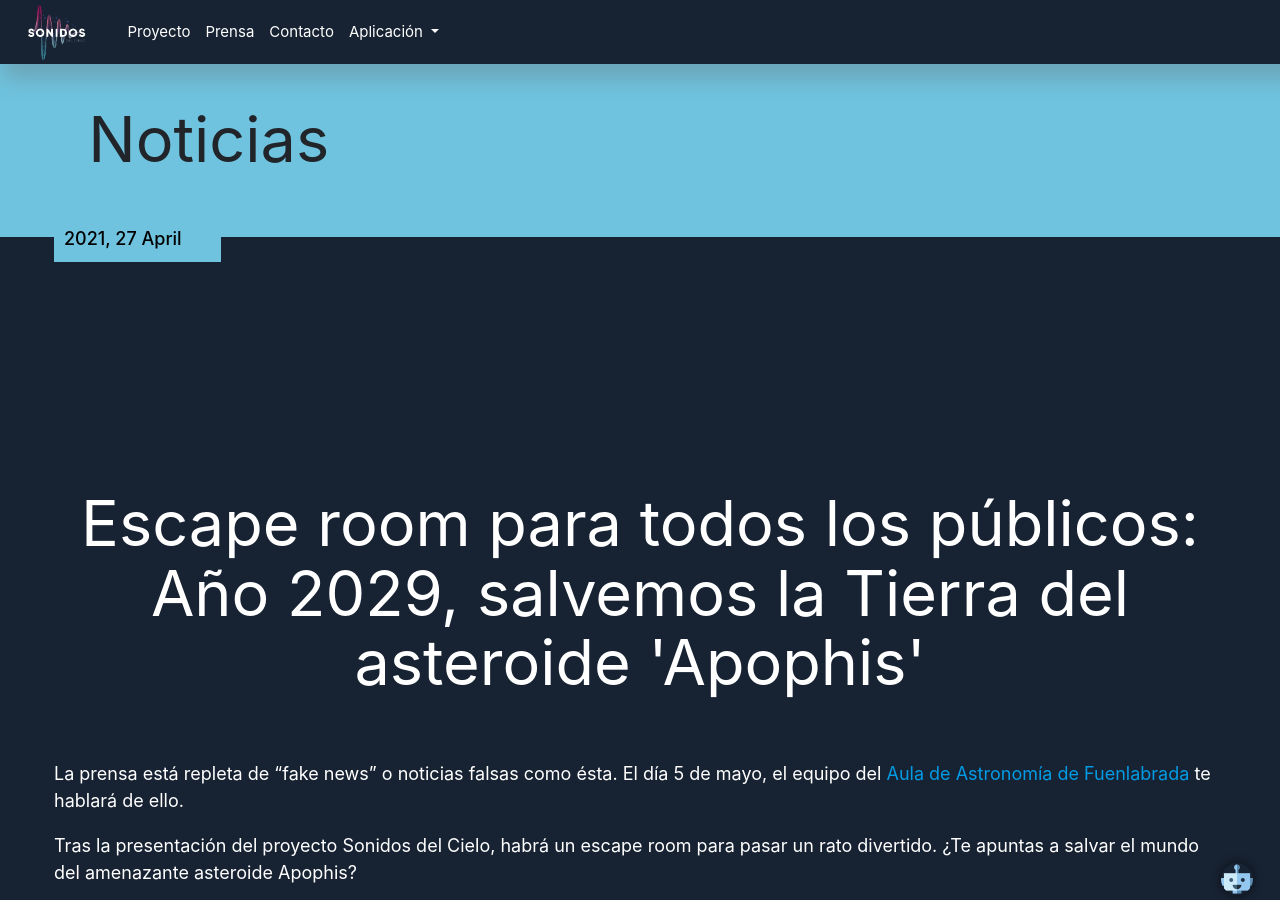
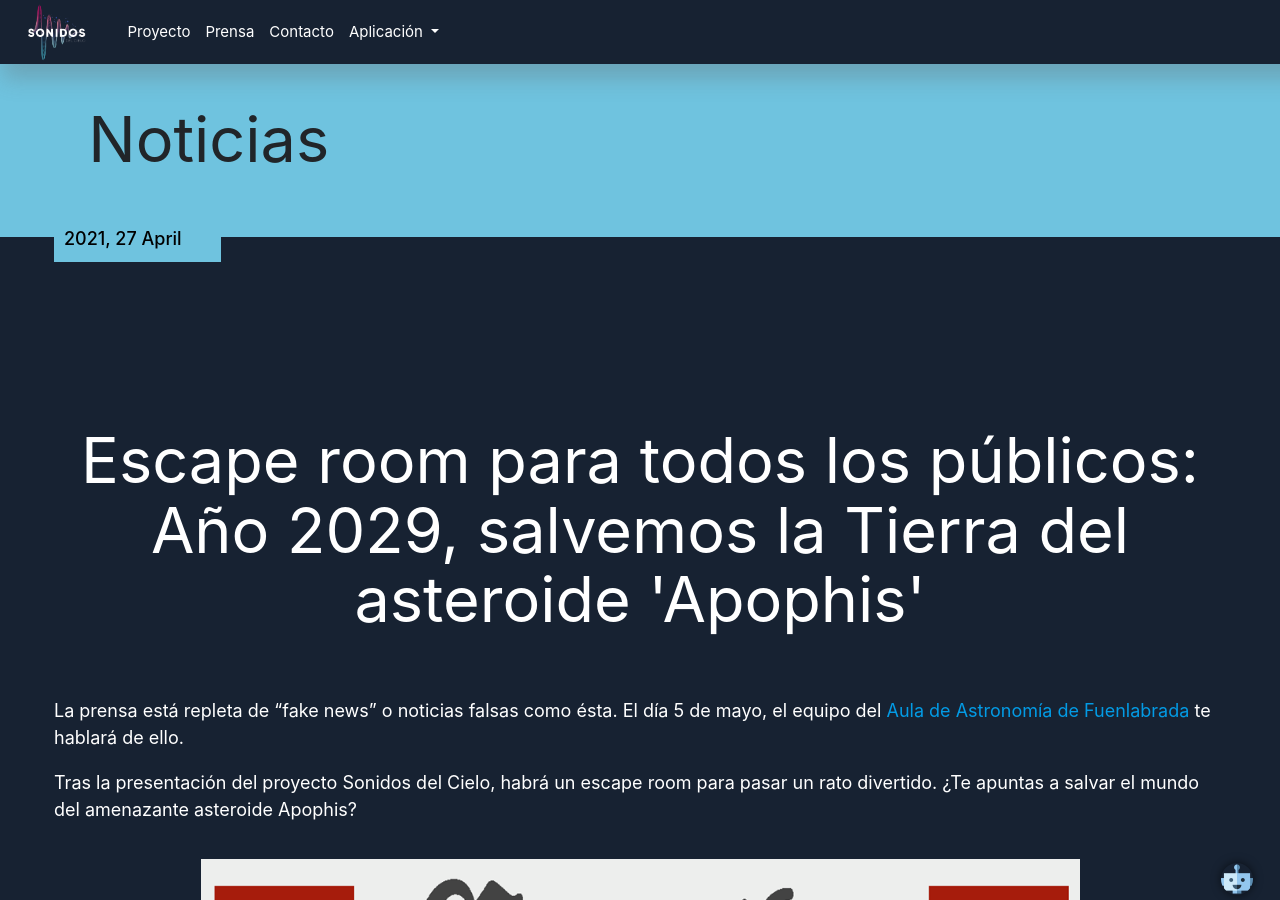
Before and after one commit to cslab-upm/sonidosdelcielo, a Jekyll site: the page built from _prensa/2-2021-05-05-taller.md, in a window 1280 px wide and 900 px high. Built offline with Jekyll 4.4.1, drawn with Linux system fonts in a browser that asks for light colours; nearby versions of some CDN libraries.

```diff
--- a/assets/css/project.css
+++ b/assets/css/project.css
@@ -15,7 +15,7 @@
     padding-bottom: 1em;
 }
 #project-content h1 {
-    margin-top: 2.5em;
+    margin-top: 1.5em;
     margin-bottom: 1em;
     text-align: center;
 }
```
